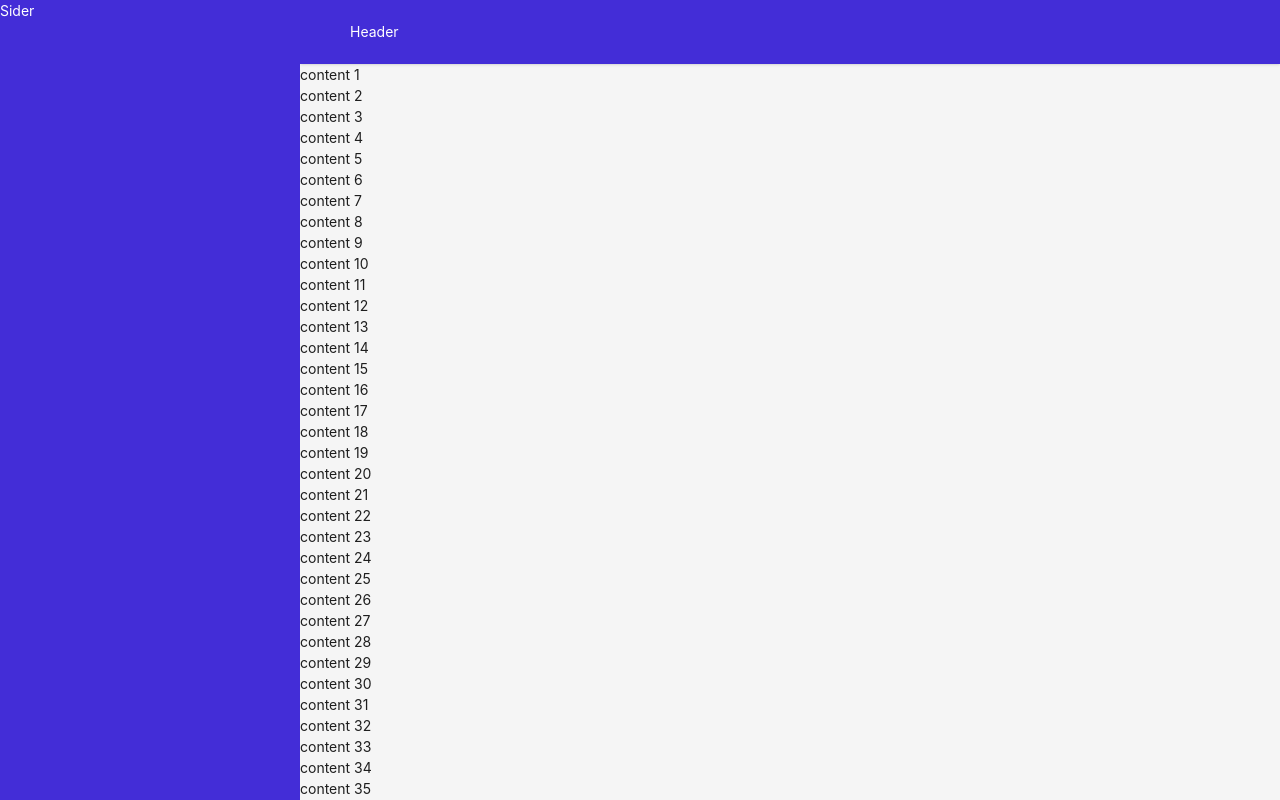
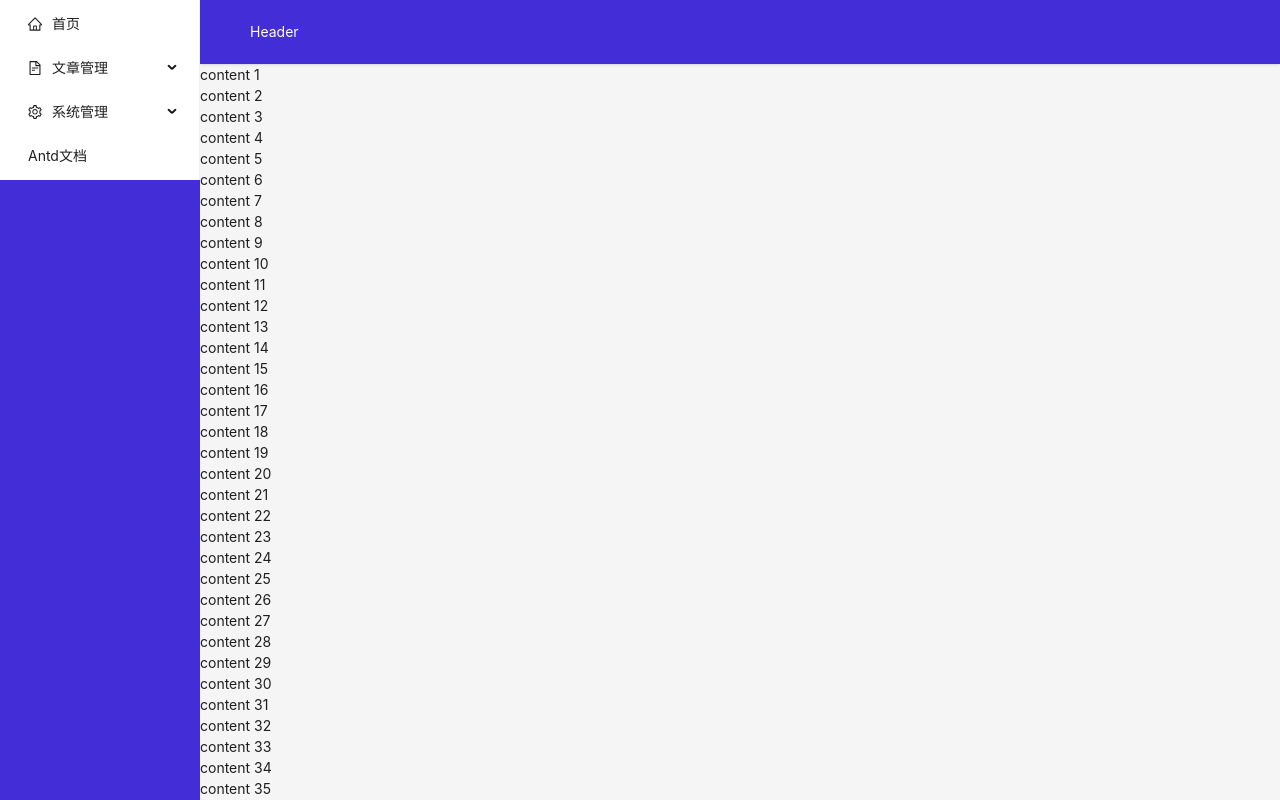
Before and after one commit to zxxj/me, a React (Vite) app in the folder manage/: page / in a window 1280 px wide. Built offline with nearby package versions, Linux system fonts and the light colour scheme.

Commit message:
feat(Layout): 搭建Menu

```diff
--- a/manage/package.json
+++ b/manage/package.json
@@ -10,6 +10,7 @@
     "preview": "vite preview"
   },
   "dependencies": {
+    "@ant-design/icons": "5.x",
     "@tailwindcss/vite": "^4.1.8",
     "@types/axios": "^0.14.4",
     "@types/node": "^22.15.30",
--- /dev/null
+++ b/manage/src/layout/Menu.tsx
@@ -0,0 +1,67 @@
+import { Menu as AntMenu, MenuItemProps } from 'antd';
+import {
+  SettingOutlined,
+  HomeOutlined,
+  FileTextOutlined,
+} from '@ant-design/icons';
+import { MenuItemType } from 'antd/es/menu/interface';
+
+const Menu = () => {
+  const items = [
+    {
+      label: '首页',
+      key: 'dashboard',
+      icon: <HomeOutlined />,
+    },
+    {
+      label: '文章管理',
+      key: 'post',
+      icon: <FileTextOutlined />,
+      children: [
+        {
+          label: '发布文章',
+          key: 'publish',
+        },
+      ],
+    },
+    {
+      label: '系统管理',
+      key: 'system',
+      icon: <SettingOutlined />,
+      children: [
+        {
+          label: '用户管理',
+          key: 'user',
+        },
+      ],
+    },
+    {
+      key: 'antd',
+      label: (
+        <a
+          href="https://ant-design.antgroup.com/index-cn"
+          target="_blank"
+          rel="noopener noreferrer"
+        >
+          Antd文档
+        </a>
+      ),
+    },
+  ];
+
+  const handleItem = (item: MenuItemType) => {
+    console.log(item);
+  };
+  return (
+    <>
+      <AntMenu
+        items={items}
+        mode="inline"
+        defaultSelectedKeys={['index']}
+        onClick={handleItem}
+      />
+    </>
+  );
+};
+
+export default Menu;
--- a/manage/src/layout/index.tsx
+++ b/manage/src/layout/index.tsx
@@ -1,19 +1,20 @@
 import { Layout as AntdLayout } from 'antd';
 import React from 'react';
+import Menu from './Menu';
 
 const { Sider, Header, Content } = AntdLayout;
 
-const Layout = () => {
+const Layout: React.FC = () => {
   return (
     <div className="h-screen flex overflow-hidden">
       {/* 左侧 Sider */}
       <Sider
-        width={300}
+        width={200}
         className="text-white !bg-indigo-700"
         breakpoint="lg"
         collapsedWidth="0"
       >
-        Sider
+        <Menu />
       </Sider>
 
       {/* 右侧主布局：上下结构 */}
```
Also changed, not shown: 1 other file (tests, documents, lock files or other folders).
